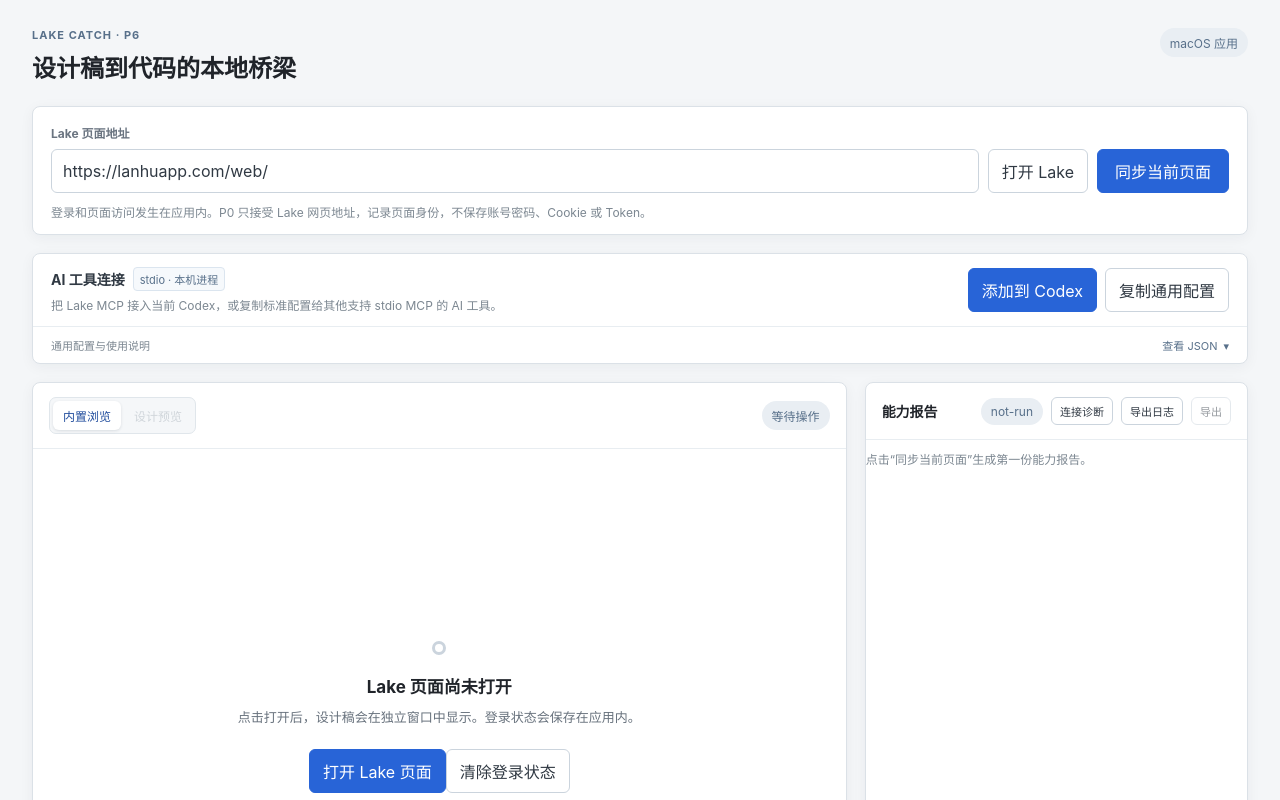
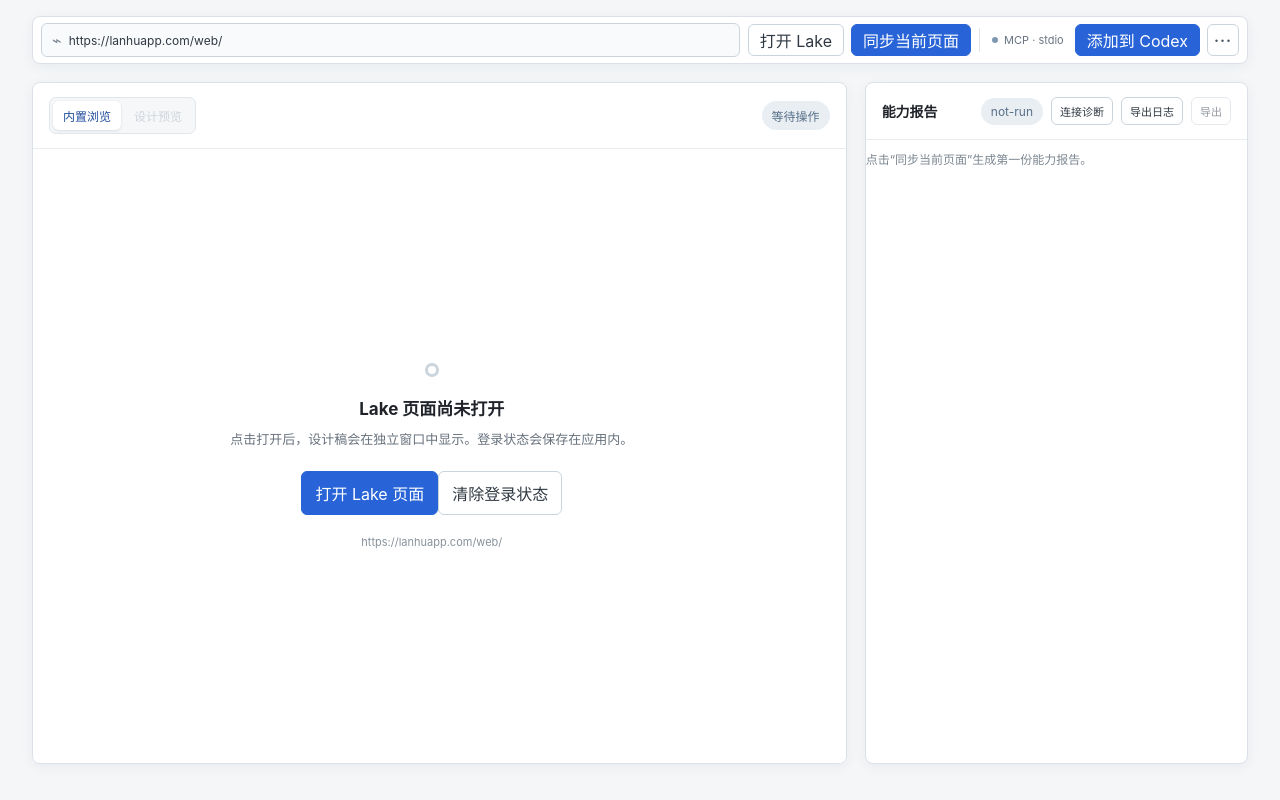
Before and after one commit to robinvanPersie/lake-catch, a React (Vite) app in the folder apps/desktop/: page / in a window 1280 px wide. Shown: the top 800 px of the page. Built offline with nearby package versions, Linux system fonts and the light colour scheme.

Commit message:
优化head空间

```diff
--- a/apps/desktop/src/App.tsx
+++ b/apps/desktop/src/App.tsx
@@ -313,6 +313,7 @@ export default function App() {
   const [activeRevisionVersion, setActiveRevisionVersion] = useState<number | null>(null);
   const [diagnosticLog, setDiagnosticLog] = useState<DiagnosticLogEntry[]>([]);
   const [isConfiguringMcp, setIsConfiguringMcp] = useState(false);
+  const [isPreviewFocused, setIsPreviewFocused] = useState(false);
 
   useEffect(() => {
     if (!status) return;
@@ -324,6 +325,19 @@ export default function App() {
     };
     setDiagnosticLog((current) => [...current, entry].slice(-100));
   }, [status]);
+
+  useEffect(() => {
+    if (!isPreviewFocused) return;
+    const exitOnEscape = (event: KeyboardEvent) => {
+      if (event.key === "Escape") setIsPreviewFocused(false);
+    };
+    window.addEventListener("keydown", exitOnEscape);
+    return () => window.removeEventListener("keydown", exitOnEscape);
+  }, [isPreviewFocused]);
+
+  useEffect(() => {
+    if (activeView !== "preview" || !result) setIsPreviewFocused(false);
+  }, [activeView, result]);
 
   useEffect(() => {
     if (!browserOpened) return;
@@ -1313,57 +1327,45 @@ export default function App() {
   const platformContext = report?.diagnostics?.platformContext;
 
   return (
-    <main className="shell">
-      <header className="topbar">
-        <div>
-          <p className="eyebrow">LAKE CATCH · P6</p>
-          <h1>设计稿到代码的本地桥梁</h1>
-        </div>
-        <span className="badge">macOS 应用</span>
-      </header>
-
-      <section className="toolbar panel">
-        <label htmlFor="lanhu-url">Lake 页面地址</label>
-        <div className="url-row">
+    <main className={`shell ${isPreviewFocused ? "is-preview-focused" : ""}`}>
+      <div className="shell-chrome" aria-hidden={isPreviewFocused}>
+        <div className="shell-chrome-inner">
+          <section className="unified-toolbar panel" aria-label="页面与 AI 工具连接">
+            <div className="unified-url-field">
+              <span className="unified-url-icon" aria-hidden="true">⌁</span>
+              <label className="sr-only" htmlFor="lanhu-url">Lake 页面地址</label>
               <input id="lanhu-url" value={pageUrl} onChange={(event) => setPageUrl(event.target.value)} />
-          <button onClick={openLanhu}>
-            打开 Lake
-          </button>
-          <button className={`primary sync-button ${isSyncing ? "is-syncing" : ""}`} onClick={syncCurrentPage} disabled={isSyncing || !openedUrl || !isLanhuUrl(openedUrl)}>
+            </div>
+            <div className="unified-page-actions">
+              <button onClick={openLanhu}>打开 Lake</button>
+              <button className={`primary unified-sync-button ${isSyncing ? "is-syncing" : ""}`} onClick={syncCurrentPage} disabled={isSyncing || !openedUrl || !isLanhuUrl(openedUrl)}>
                 {isSyncing && <span className="spinner" aria-hidden="true" />}
                 {isSyncing ? "正在同步…" : "同步当前页面"}
               </button>
             </div>
-        <p className="hint">登录和页面访问发生在应用内。P0 只接受 Lake 网页地址，记录页面身份，不保存账号密码、Cookie 或 Token。</p>
-      </section>
-
-      <section className="mcp-panel panel" aria-label="AI 工具连接">
-        <div className="mcp-panel-main">
-          <div className="mcp-panel-heading">
-            <div className="mcp-panel-title">
-              <h2>AI 工具连接</h2>
-              <span className="mcp-transport">stdio · 本机进程</span>
-            </div>
-            <p className="hint">把 Lake MCP 接入当前 Codex，或复制标准配置给其他支持 stdio MCP 的 AI 工具。</p>
-          </div>
-          <div className="mcp-panel-actions">
+            <span className="unified-toolbar-divider" aria-hidden="true" />
+            <div className="unified-mcp-actions">
+              <span className="mcp-connection-status"><span className="mcp-status-dot" aria-hidden="true" />MCP · stdio</span>
               <button className="primary" onClick={() => void configureCodexMcp()} disabled={isConfiguringMcp}>
                 {isConfiguringMcp ? "正在配置…" : "添加到 Codex"}
               </button>
+              <details className="unified-more">
+                <summary title="更多连接选项" aria-label="更多连接选项">···</summary>
+                <div className="unified-more-menu">
                   <button onClick={() => void copyGenericMcpConfig()}>复制通用配置</button>
-          </div>
-        </div>
-        <details className="mcp-details">
-          <summary>
-            <span>通用配置与使用说明</span>
-            <span className="mcp-details-action">查看 JSON</span>
-          </summary>
-          <div className="mcp-details-content">
+                  <details className="unified-config-details">
+                    <summary>查看 MCP JSON</summary>
+                    <div className="unified-config-content">
                       <pre className="mcp-config" aria-label="通用 MCP 配置"><code>{mcpConfigPreview}</code></pre>
                       <p className="mcp-note">Codex 点击后重启即可生效；其他 AI 工具粘贴这段 JSON 到它们的 MCP 配置中。应用会先备份原有 Codex 配置，不会保存登录信息。</p>
                     </div>
                   </details>
+                </div>
+              </details>
+            </div>
           </section>
+        </div>
+      </div>
 
       <section className="workspace">
         <div className="browser panel">
@@ -1382,6 +1384,8 @@ export default function App() {
               selectedNodeId={selectedNodeId}
               onSelectNode={(nodeId) => { selectNode(nodeId); setActiveView("preview"); }}
               onDeliverNode={deliverCurrentNodeToAi}
+              isFocused={isPreviewFocused}
+              onToggleFocus={() => setIsPreviewFocused((focused) => !focused)}
             />
           ) : (
             <div className="browser-content">
@@ -1405,6 +1409,7 @@ export default function App() {
         </div>
         <aside className="report panel">
           <div className="panel-heading"><h2>能力报告</h2><div className="heading-actions"><span className="status">{report?.status ?? "not-run"}</span><button className="small-button" onClick={() => void exportConnectionDiagnostic()}>连接诊断</button><button className="small-button" onClick={exportDiagnosticLog}>导出日志</button><button className="small-button" onClick={exportReport} disabled={!report}>导出</button></div></div>
+          <div className="report-scroll">
             {apiSyncResult && (
               <div className={`api-sync-summary ${apiSyncResult.status === "ready" ? "is-ready" : "is-failed"}`}>
               <div className="api-sync-summary-heading">
@@ -1629,6 +1634,7 @@ export default function App() {
               </div>
               </>
             ) : <p className="empty">点击“同步当前页面”生成第一份能力报告。</p>}
+          </div>
         </aside>
       </section>
     </main>
--- a/apps/desktop/src/styles.css
+++ b/apps/desktop/src/styles.css
@@ -1,37 +1,45 @@
 :root { font-family: -apple-system, BlinkMacSystemFont, "Segoe UI", sans-serif; color: #20242a; background: #f4f6f8; }
 * { box-sizing: border-box; }
-body { margin: 0; min-width: 960px; }
+html, body, #root { height: 100%; }
+body { margin: 0; min-width: 960px; overflow: hidden; }
 button, input { font: inherit; }
-.shell { min-height: 100vh; padding: 28px 32px 36px; }
-.topbar { display: flex; justify-content: space-between; align-items: flex-start; margin-bottom: 22px; }
-.topbar-actions { display: flex; align-items: center; gap: 9px; }
-.eyebrow { margin: 0 0 7px; color: #58708a; font-size: 11px; font-weight: 700; letter-spacing: 1px; }
+.shell { display: flex; flex-direction: column; height: 100vh; min-height: 0; padding: 16px 32px 36px; overflow: hidden; transition: padding 260ms cubic-bezier(.2, .8, .2, 1); }
+.shell.is-preview-focused { padding: 12px; }
+.shell-chrome { display: grid; grid-template-rows: 1fr; flex: 0 0 auto; min-height: 0; max-height: 90px; opacity: 1; transform: translateY(0); transition: grid-template-rows 260ms cubic-bezier(.2, .8, .2, 1), max-height 260ms cubic-bezier(.2, .8, .2, 1), opacity 180ms ease, transform 260ms cubic-bezier(.2, .8, .2, 1); }
+.shell-chrome-inner { min-height: 0; overflow: visible; }
+.shell.is-preview-focused .shell-chrome { grid-template-rows: 0fr; max-height: 0; overflow: hidden; opacity: 0; transform: translateY(-8px); pointer-events: none; }
+.shell.is-preview-focused .shell-chrome-inner { overflow: hidden; }
 h1, h2, p { margin-top: 0; }
 h1 { margin-bottom: 0; font-size: 24px; letter-spacing: 0; }
 h2 { margin-bottom: 0; font-size: 14px; }
-.badge, .status { color: #58708a; background: #e9eef3; border-radius: 999px; padding: 6px 10px; font-size: 12px; }
+.status { color: #58708a; background: #e9eef3; border-radius: 999px; padding: 6px 10px; font-size: 12px; }
 .panel { background: #fff; border: 1px solid #dbe1e7; border-radius: 8px; box-shadow: 0 3px 14px rgba(28, 41, 55, .05); }
-.toolbar { padding: 17px 18px 14px; margin-bottom: 18px; }
-.mcp-panel { margin-bottom: 18px; padding: 0; overflow: hidden; }
-.mcp-panel-main { display: flex; align-items: center; justify-content: space-between; gap: 20px; min-height: 72px; padding: 13px 18px; }
-.mcp-panel-heading { min-width: 0; }
-.mcp-panel-title { display: flex; align-items: center; flex-wrap: wrap; gap: 8px; }
-.mcp-panel-heading h2 { color: #303943; }
-.mcp-panel-heading .hint { margin: 5px 0 0; overflow: hidden; text-overflow: ellipsis; white-space: nowrap; }
-.mcp-transport { flex: 0 0 auto; padding: 3px 6px; border: 1px solid #dbe5ef; border-radius: 4px; color: #58708a; background: #f6f9fc; font-size: 11px; font-weight: 400; }
-.mcp-panel-actions { display: flex; flex: 0 0 auto; flex-wrap: wrap; gap: 8px; }
-.mcp-details { border-top: 1px solid #e8edf1; }
-.mcp-details summary { display: flex; align-items: center; justify-content: space-between; gap: 16px; min-height: 36px; padding: 0 18px; color: #7c8791; cursor: pointer; font-size: 11px; list-style: none; }
-.mcp-details summary::-webkit-details-marker { display: none; }
-.mcp-details summary:hover { background: #f5f7f9; }
-.mcp-details[open] summary { color: #303943; background: #f5f7f9; }
-.mcp-details-action { flex: 0 0 auto; color: #58708a; }
-.mcp-details-action::after { display: inline-block; margin-left: 6px; content: "▾"; transition: transform .15s ease; }
-.mcp-details[open] .mcp-details-action::after { transform: rotate(180deg); }
-.mcp-details-content { padding: 12px 18px 14px; }
+.unified-toolbar { display: grid; grid-template-columns: minmax(260px, 1fr) auto 1px auto; align-items: center; gap: 8px; min-height: 48px; margin-bottom: 18px; padding: 6px 8px; overflow: visible; }
+.unified-url-field { display: flex; min-width: 0; height: 34px; align-items: center; gap: 7px; padding: 0 10px; border: 1px solid #cbd4dd; border-radius: 6px; background: #f9fafb; }
+.unified-url-field:focus-within { border-color: #7f9fc2; background: #fff; box-shadow: 0 0 0 2px rgba(40, 100, 215, .1); }
+.unified-url-icon { flex: 0 0 auto; color: #7c8791; font-size: 16px; line-height: 1; }
+.unified-url-field input { width: 100%; height: 100%; padding: 0; border: 0; border-radius: 0; outline: 0; color: #303943; background: transparent; font-size: 12px; }
+.unified-page-actions, .unified-mcp-actions { display: flex; flex: 0 0 auto; align-items: center; gap: 7px; }
+.unified-toolbar button { height: 32px; padding: 0 11px; white-space: nowrap; }
+.unified-sync-button { min-width: 116px; display: inline-flex; align-items: center; justify-content: center; gap: 7px; }
+.unified-toolbar-divider { width: 1px; height: 24px; background: #e1e6eb; }
+.mcp-connection-status { display: inline-flex; align-items: center; gap: 6px; padding: 0 4px; color: #687480; font-size: 11px; white-space: nowrap; }
+.mcp-status-dot { width: 6px; height: 6px; border-radius: 50%; background: #7f98ad; }
+.unified-more { position: relative; }
+.unified-more > summary { display: flex; width: 32px; height: 32px; align-items: center; justify-content: center; border: 1px solid #cbd4dd; border-radius: 6px; color: #465361; cursor: pointer; font-size: 15px; font-weight: 700; letter-spacing: 1px; list-style: none; }
+.unified-more > summary::-webkit-details-marker, .unified-config-details > summary::-webkit-details-marker { display: none; }
+.unified-more > summary:hover, .unified-more[open] > summary { background: #f5f7f9; }
+.unified-more-menu { position: absolute; z-index: 50; top: calc(100% + 7px); right: 0; width: 360px; padding: 7px; border: 1px solid #d8dfe6; border-radius: 7px; background: #fff; box-shadow: 0 10px 28px rgba(28, 41, 55, .16); }
+.unified-more-menu > button { width: 100%; justify-content: flex-start; border-color: transparent; text-align: left; }
+.unified-config-details { margin-top: 3px; border-top: 1px solid #edf0f2; }
+.unified-config-details > summary { padding: 9px 8px 6px; color: #58708a; cursor: pointer; font-size: 11px; font-weight: 700; list-style: none; }
+.unified-config-details > summary::after { float: right; content: "▾"; transition: transform .15s ease; }
+.unified-config-details[open] > summary::after { transform: rotate(180deg); }
+.unified-config-content { padding: 4px 3px 3px; }
 .mcp-config { max-height: 150px; margin: 0; padding: 10px; overflow: auto; border: 1px solid #e4e9ed; border-radius: 6px; background: #f8fafc; }
 .mcp-config code { display: block; white-space: pre-wrap; overflow-wrap: anywhere; color: #303943; font-size: 11px; line-height: 1.5; }
 .mcp-note { margin: 9px 0 0; color: #7c8791; font-size: 11px; line-height: 1.5; }
+.sr-only { position: absolute; width: 1px; height: 1px; padding: 0; overflow: hidden; clip: rect(0, 0, 0, 0); white-space: nowrap; border: 0; }
 label { display: block; margin-bottom: 8px; color: #6a7480; font-size: 12px; font-weight: 700; }
 .url-row { display: flex; gap: 9px; }
 input { min-width: 0; flex: 1; border: 1px solid #cbd4dd; border-radius: 6px; padding: 10px 11px; color: #303943; }
@@ -43,10 +51,10 @@ button:disabled { cursor: not-allowed; opacity: .5; }
 .spinner { width: 13px; height: 13px; border: 2px solid rgba(255, 255, 255, .45); border-top-color: #fff; border-radius: 50%; animation: spin .8s linear infinite; }
 @keyframes spin { to { transform: rotate(360deg); } }
 .hint, .empty { margin: 10px 0 0; color: #7c8791; font-size: 12px; }
-.workspace { display: grid; grid-template-columns: minmax(0, 1.7fr) minmax(300px, .8fr); gap: 18px; min-height: 620px; }
-.browser, .report { min-height: 620px; overflow: hidden; }
-.browser-content { position: relative; min-height: 570px; height: calc(100% - 53px); background: #fff; }
-.panel-heading { display: flex; justify-content: space-between; align-items: center; padding: 14px 16px; border-bottom: 1px solid #e8edf1; }
+.workspace { display: grid; grid-template-columns: minmax(0, 1.7fr) minmax(300px, .8fr); gap: 18px; flex: 1 1 auto; min-height: 0; }
+.browser, .report { display: flex; min-height: 0; overflow: hidden; flex-direction: column; }
+.browser-content { position: relative; flex: 1 1 auto; min-height: 0; overflow: auto; background: #fff; overscroll-behavior: contain; scrollbar-gutter: stable; }
+.panel-heading { display: flex; flex: 0 0 auto; justify-content: space-between; align-items: center; padding: 14px 16px; border-bottom: 1px solid #e8edf1; }
 .panel-heading-stack { align-items: center; gap: 12px; }
 .heading-actions { display: flex; align-items: center; gap: 8px; }
 .small-button { padding: 5px 8px; font-size: 11px; }
@@ -55,7 +63,7 @@ button:disabled { cursor: not-allowed; opacity: .5; }
 .view-tab:hover { background: #e9eef3; }
 .view-tab.selected { color: #214d9d; background: #fff; box-shadow: 0 1px 3px rgba(28, 41, 55, .12); }
 .view-tab:disabled { color: #aab3bb; background: transparent; }
-.browser-placeholder { min-height: 570px; display: flex; flex-direction: column; align-items: center; justify-content: center; padding: 48px; text-align: center; }
+.browser-placeholder { min-height: 100%; display: flex; flex-direction: column; align-items: center; justify-content: center; padding: 48px; text-align: center; }
 .browser-placeholder h3 { margin: 18px 0 8px; font-size: 17px; }
 .browser-placeholder p { max-width: 520px; margin: 0 0 20px; color: #68727d; font-size: 13px; line-height: 1.7; }
 .browser-placeholder p strong { color: #303943; }
@@ -63,7 +71,7 @@ button:disabled { cursor: not-allowed; opacity: .5; }
 .browser-indicator.is-open { border-color: #1c8b61; box-shadow: 0 0 0 6px #e7f5ef; }
 .opened-url { max-width: 650px; margin-top: 20px; color: #87919b; font-size: 11px; overflow-wrap: anywhere; }
 .browser-sync-note { margin-top: 8px; color: #28664d; font-size: 11px; }
-.report { padding-bottom: 16px; }
+.report-scroll { flex: 1 1 auto; min-height: 0; overflow: auto; padding-bottom: 16px; overscroll-behavior: contain; scrollbar-gutter: stable; }
 .api-sync-summary { margin: 14px 16px 0; padding: 12px; border: 1px solid #e5c37b; border-left: 4px solid #d6a43a; border-radius: 6px; background: #fff9e9; }
 .api-sync-summary.is-ready { border-color: #a8d8c3; border-left-color: #1c8b61; background: #f1fbf6; }
 .api-sync-summary.is-failed { border-color: #e4b5b5; border-left-color: #b34b4b; background: #fff6f6; }
@@ -191,7 +199,7 @@ dt { color: #7c8791; font-size: 11px; margin-bottom: 4px; } dd { margin: 0; over
 .history-item time { flex: 0 0 auto; margin-left: 8px; color: #87919b; font-size: 10px; }
 .history-item.selected { border-color: #2864d7; background: #f1f5ff; }
 
-.preview-shell { min-height: 570px; display: flex; flex-direction: column; background: #f7f9fb; }
+.preview-shell { display: flex; flex: 1 1 auto; min-height: 0; overflow: hidden; flex-direction: column; background: #f7f9fb; }
 .preview-toolbar { display: flex; justify-content: space-between; align-items: flex-start; gap: 16px; min-height: 86px; padding: 16px 18px 12px; background: #fff; border-bottom: 1px solid #e8edf1; }
 .preview-toolbar > div:first-child { min-width: 0; }
 .preview-kicker { margin: 0 0 4px; color: #87919b; font-size: 10px; font-weight: 700; letter-spacing: .7px; text-transform: uppercase; }
@@ -206,14 +214,17 @@ dt { color: #7c8791; font-size: 11px; margin-bottom: 4px; } dd { margin: 0; over
 .preview-selection.is-selected .preview-selection-dot { border-color: #2864d7; background: #2864d7; box-shadow: 0 0 0 3px #e1ebff; }
 .preview-deliver-button { flex: 0 0 auto; margin-top: 7px; white-space: nowrap; }
 .preview-controls { display: flex; align-items: center; gap: 6px; margin-left: auto; }
+.preview-focus-button { margin-left: 4px; border-color: #9fb2c5; transition: border-color 160ms ease, color 160ms ease, background-color 160ms ease, transform 160ms ease; }
+.preview-focus-button:active { transform: scale(.97); }
+.preview-focus-button[aria-pressed="true"] { border-color: #2864d7; color: #214d9d; background: #eef4ff; }
 .zoom-value { min-width: 48px; color: #465361; font-size: 12px; text-align: center; font-variant-numeric: tabular-nums; }
 .icon-button { width: 30px; height: 30px; padding: 0; border: 1px solid #cbd5df; border-radius: 6px; background: #fff; color: #23313e; font-size: 18px; line-height: 1; cursor: pointer; }
 .icon-button:hover { border-color: #2864d7; color: #2864d7; background: #f4f7ff; }
 .preview-notice { margin: 12px 18px 0; padding: 9px 10px; border-left: 3px solid #d6a43a; color: #755b22; background: #fff9e9; font-size: 11px; line-height: 1.5; }
 .preview-notice-real { border-left-color: #1c8b61; color: #28664d; background: #f1fbf6; }
-.preview-stage { flex: 1; min-height: 0; display: flex; justify-content: center; gap: 14px; overflow: auto; padding: 18px; background: #eef2f5; }
+.preview-stage { flex: 1; min-height: 0; display: flex; justify-content: center; gap: 14px; overflow: auto; padding: 18px; background: #eef2f5; overscroll-behavior: contain; scrollbar-gutter: stable; }
 .preview-device { flex: 0 0 auto; align-self: flex-start; min-height: 620px; overflow: hidden; background: #fff; border: 1px solid #ccd5dd; box-shadow: 0 4px 16px rgba(28, 41, 55, .12); }
-.preview-device-real { overflow: auto; }
+.preview-device-real { overflow: hidden; }
 .design-layer-canvas { position: relative; overflow: hidden; background: #fff; }
 .design-official-preview { position: absolute; inset: 0; z-index: 0; display: block; width: 100%; height: 100%; pointer-events: none; user-select: none; object-fit: fill; }
 .design-layer { position: absolute; overflow: hidden; padding: 2px 3px; border: 1px solid transparent; color: #303943; font-family: -apple-system, BlinkMacSystemFont, "Segoe UI", sans-serif; font-size: 9px; line-height: 1.2; white-space: pre-wrap; overflow-wrap: anywhere; }
@@ -250,7 +261,27 @@ dt { color: #7c8791; font-size: 11px; margin-bottom: 4px; } dd { margin: 0; over
 
 @media (max-width: 1100px) {
   .shell { padding: 20px; }
+  .shell.is-preview-focused { padding: 10px; }
   .workspace { grid-template-columns: minmax(0, 1.4fr) minmax(290px, .9fr); }
   .preview-toolbar { flex-direction: column; }
   .preview-meta { justify-content: flex-start; max-width: none; text-align: left; }
+  .unified-toolbar { grid-template-columns: minmax(180px, 1fr) auto 1px auto; }
+  .mcp-connection-status { display: none; }
 }
+
+@media (max-height: 760px) {
+  .shell { padding: 10px 20px 18px; }
+  .shell.is-preview-focused { padding: 8px; }
+  .unified-toolbar { margin-bottom: 10px; }
+  .panel-heading { padding: 9px 12px; }
+  .preview-toolbar { min-height: 68px; padding: 10px 14px 8px; }
+  .preview-notice { margin: 7px 12px 0; padding: 6px 8px; }
+  .preview-stage { padding: 12px; }
+  .preview-footer { padding: 6px 12px; }
+}
+
+@media (prefers-reduced-motion: reduce) {
+  .shell,
+  .shell-chrome,
+  .preview-focus-button { transition: none; }
+}
```
Also changed, not shown: apps/desktop/src/DesignPreview.tsx (+8 -1 lines). Lines whose indentation alone changed are shown as unchanged.
